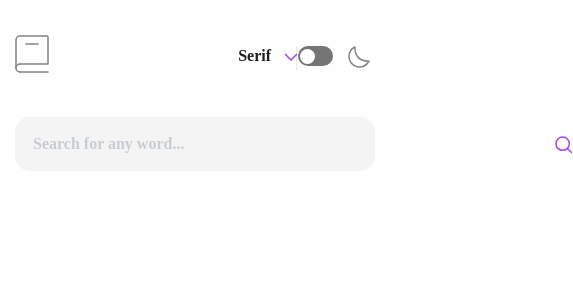
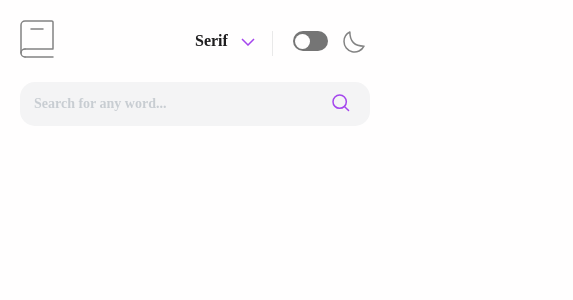
Before and after one commit to Alaska-999/Dictionary-web-app, a React (Vite) app: page / in a window 390 px wide. Shown: the top 300 px of the page, 573 px wide, since content can reach past the window. Built offline with nearby package versions, Linux system fonts and the light colour scheme.

Commit message:
added media queries

```diff
--- a/src/App.tsx
+++ b/src/App.tsx
@@ -7,7 +7,6 @@ import React from "react";
 
 
 function App() {
-
     return (
         <Container className="App">
             <GlobalStyle/>
@@ -25,10 +24,16 @@ const Container = styled.header`
   max-width: 620px;
   margin: 0 auto;
   padding: 35px 15px;
+  @media (max-width: 600px) {
+    padding: 20px 20px;
+  }
 `
 
 const Main = styled.main`
   margin: 40px auto 0;
+  @media (max-width: 600px) {
+    margin: 20px auto 0;
+  }
 `
 
 export default App
--- a/src/components/Header.tsx
+++ b/src/components/Header.tsx
@@ -58,6 +58,17 @@ const Controls = styled.div`
   display: flex;
   justify-content: space-between;
   height: 20px;
+
+  @media (max-width: 470px) {
+    width: 50%;
+  }
+
+  @media (max-width: 360px) {
+    width: 65%;
+  }
+  @media (max-width: 270px) {
+    width: 75%;
+  }
 `
 const Fonts = styled.button`
   border: none;
--- a/src/components/Search.tsx
+++ b/src/components/Search.tsx
@@ -1,4 +1,4 @@
-import React, {FormEvent, useEffect} from 'react';
+import React, {FormEvent} from 'react';
 import styled from "styled-components";
 import searchIcon from '/images/icon-search.svg'
 import {useDispatch} from "react-redux";
@@ -25,6 +25,10 @@ const Search = () => {
 
 const Form = styled.form`
   margin-bottom: 20px;
+  @media (max-width: 600px) {
+    margin-bottom: 0;
+
+  }
 `
 
 const Input = styled.input`
@@ -40,19 +44,30 @@ const Input = styled.input`
     ::placeholder {
       color: var(--placeholder);
     }
+  @media (max-width: 600px) {
+    padding: 14px;
+    font-size: 14px;
+  }
 `
 
 const Button = styled.button`
   border: none;
   background-color: transparent;
   cursor: pointer;
+  position: sticky;
+  left: 870px;
+
   ::after {
     content: url(${searchIcon});
     position: relative;
     top: -35px;
-    left: 540px;
+    right: 20px;
   }
-
+  @media (max-width: 600px) {
+    ::after {
+      top: -32px;
+    }
+  }
 `
 
 export default Search;
--- a/src/components/Word.tsx
+++ b/src/components/Word.tsx
@@ -3,8 +3,6 @@ import {useTypedSelector} from "../hooks/useTypedSelector";
 import {IWord} from "../types/word";
 import styled from "styled-components";
 import soundImg from '/images/icon-play.svg'
-import logo from "/images/logo.svg";
-import {WordState} from "../types/wordState";
 
 const Word = () => {
 
@@ -114,25 +112,40 @@ const Container = styled.div`
 const Main = styled.div`
   display: flex;
   justify-content: space-between;
+  align-items: center;
 `
 
 const WordName = styled.div`
   font-size: 50px;
   font-weight: 700;
+
+  @media (max-width: 600px) {
+    font-size: 36px;
+  }
 `
 
 const Phonetic = styled.div`
   margin: 10px 0;
   font-size: 20px;
   color: var(--purple);
+
+  @media (max-width: 600px) {
+    font-size: 18px;
+  }
 `
 
 const SoundButton = styled.div`
   cursor: pointer;
   width: 100px;
   height: 100px;
+  background-size: contain;
   background-repeat: no-repeat;
   background-image: url(${soundImg});
+
+  @media (max-width: 600px) {
+    width: 60px;
+    height: 60px;
+  }
 `
 const Sound = styled.audio`
 
@@ -140,7 +153,6 @@ const Sound = styled.audio`
 
 const Meanings = styled.div`
   margin: 20px 0;
-
 `
 
 const Segment = styled.div`
@@ -150,6 +162,10 @@ const Segment = styled.div`
   font-weight: 500;
   font-style: italic;
   margin-bottom: 25px;
+
+  @media (max-width: 600px) {
+    font-size: 18px;
+  }
 `
 
 const PartOfSpeech = styled.div`
@@ -169,10 +185,15 @@ const Heading = styled.div`
 const MeaningsItem = styled.li`
   margin-left: 15px;
   font-size: 15px;
-  line-height: 21px;;
+  line-height: 21px;
 
   ::marker {
     color: var(--purple);
+  }
+
+  @media (max-width: 600px) {
+    font-size: 14px;
+    line-height: 18px;
   }
 `
 
```
